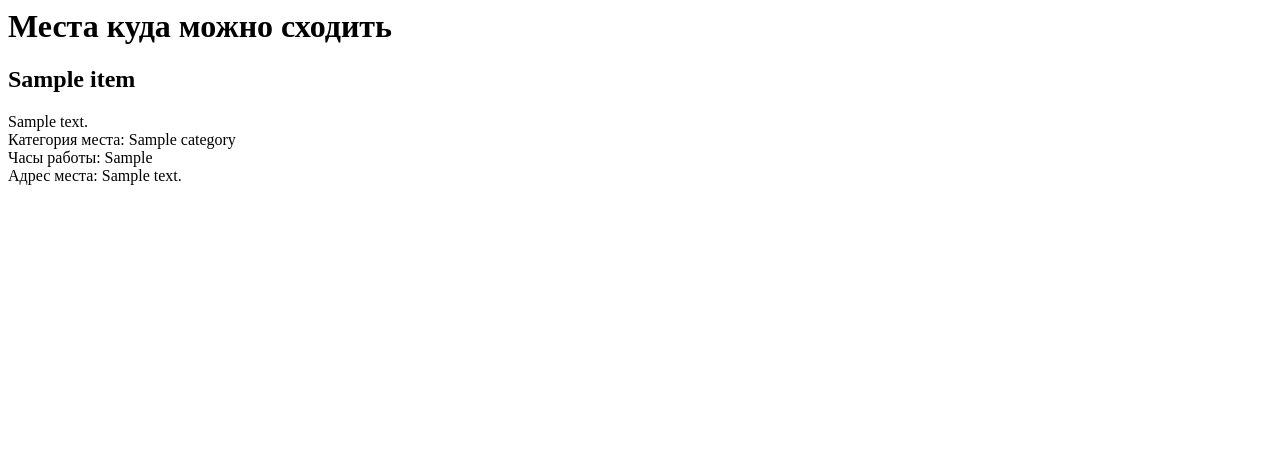
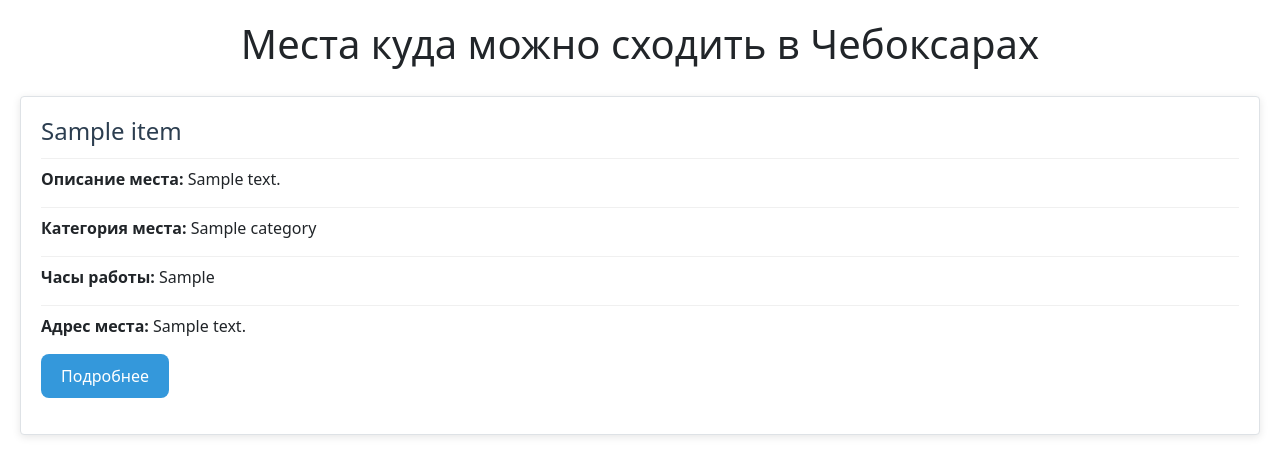
Before and after one commit to Fawere54/Website, a Flask app: template templates/place.html in a window 1280 px wide. Shown: the top 476 px of the page. Run offline with Flask 3, Linux system fonts and the light colour scheme; the template is opened without the code that fills it: most values are stand-ins (such as "Sample title", 1, 10 or a date in 2020).

Commit message:
Add css and details place

```diff
--- a/app.py
+++ b/app.py
@@ -1,4 +1,4 @@
-from flask import Flask, render_template, redirect
+from flask import Flask, render_template, redirect, request
 from flask_wtf import FlaskForm
 from wtforms import StringField, PasswordField, BooleanField, SubmitField
 from wtforms.validators import DataRequired
@@ -6,9 +6,10 @@ from data import db_session
 from data.places import Places
 from data.users import User
 from forms.user import RegisterForm
+from datetime import datetime
 
 app = Flask(__name__)
-app.config['SECRET_KEY'] = '?'
+app.config['SECRET_KEY'] = 'qwerty_zcvbn'
 
 
 @app.route('/registration', methods=['GET', 'POST'])
@@ -32,17 +33,38 @@ def registration():
         user.set_password(form.password.data)
         db_sess.add(user)
         db_sess.commit()
-        return redirect('/main')
+        return redirect('/')
     return render_template('registration.html', title='Регистрация', form=form)
 
 
-@app.route('/main')
+@app.route('/')
 def main():
     db_session.global_init("db/places.db")
     db_sess = db_session.create_session()
-    place = db_sess.query(Places)
-    print(place)
-    return render_template("place.html", places=place)
+    plac = db_sess.query(Places)
+    return render_template("place.html", places=plac)
+
+
+@app.route('/place')
+def show_place():
+    place_id = request.args.get('id')
+    print(place_id)
+
+    if not place_id:
+        return "ID не указан", 400
+
+    tme = datetime.now().strftime("%H")
+    db_sess = db_session.create_session()
+    place = db_sess.query(Places).get(place_id)
+    if int(tme) >= place.open_hour and int(tme) < place.close_hour:
+        tr_tme = True
+    else:
+        tr_tme = False
+
+    if not place:
+        return "Место не найдено", 404
+
+    return render_template('places_details.html', place=place, tme=tr_tme)
 
 
 if __name__ == '__main__':
--- a/data/users.py
+++ b/data/users.py
@@ -13,8 +13,6 @@ class User(SqlAlchemyBase):
     email = sqlalchemy.Column(sqlalchemy.String,
                               index=True, unique=True, nullable=True)
     hashed_password = sqlalchemy.Column(sqlalchemy.String, nullable=True)
-    created_date = sqlalchemy.Column(sqlalchemy.DateTime,
-                                     default=datetime.datetime.now)
     liked_places = sqlalchemy.Column(sqlalchemy.JSON, default=[])
 
     def set_password(self, password):
--- /dev/null
+++ b/static/css/place.css
@@ -0,0 +1,116 @@
+/* Для основного текста */
+.main {
+    text-align: center;
+    margin-top: 20px;
+}
+
+/* Для мест */
+.places {
+    margin: 0 auto;
+    padding: 20px;
+    display: flex;
+    flex-direction: column;
+    gap: 20px;
+}
+
+.places .col-md6 {
+    background: white;
+    border-radius: 12px;
+    padding: 20px;
+    margin: 0;
+    box-shadow: 0 2px 8px rgba(0, 0, 0, 0.1);
+    transition: transform 0.2s ease, box-shadow 0.2s ease;
+    border: 1px solid #e0e0e0;
+}
+
+.places .col-md6 h2 {
+    color: #2c3e50;
+    margin-top: 0;
+    margin-bottom: 12px;
+    font-size: 1.5rem;
+}
+
+.places .col-md6 div {
+    margin: 8px 0;
+    line-height: 1.5;
+}
+
+.places .col-md6 div:not(:first-child) {
+    padding: 8px 0;
+    border-top: 1px solid #f0f0f0;
+}
+
+.places .col-md6 div:nth-child(3)::before {
+    font-weight: bold;
+}
+
+.places .col-md6 div:nth-child(4)::before {
+    font-weight: bold;
+}
+
+.places .col-md6 div:nth-child(5)::before {
+    font-weight: bold;
+}
+
+/* Для кнопки */
+.btn {
+    display: inline-block;
+    padding: 10px 20px;
+    font-size: 16px;
+    font-weight: 500;
+    text-align: center;
+    text-decoration: none;
+    border: none;
+    border-radius: 8px;
+    cursor: pointer;
+    transition: all 0.3s ease;
+    background-color: #3498db;
+    color: white;
+}
+
+.btn:hover {
+    background-color: #2980b9;
+    transform: translateY(-2px);
+    box-shadow: 0 4px 8px rgba(0, 0, 0, 0.2);
+}
+
+.btn:active {
+    transform: translateY(0);
+    box-shadow: 0 2px 4px rgba(0, 0, 0, 0.1);
+}
+
+/* Для двух фото */
+.photo-row {
+    display: flex;
+    gap: 15px;
+    margin: 20px 0;
+    flex-wrap: wrap; /* чтобы на мобильных переносились */
+}
+
+.photo-row img {
+    flex: 1;
+    height: 250px;
+    object-fit: cover;
+    border-radius: 12px;
+    transition: transform 0.3s, box-shadow 0.3s;
+    cursor: pointer;
+}
+
+.photo-row img:hover {
+    transform: scale(1.02);
+    box-shadow: 0 6px 14px rgba(0,0,0,0.2);
+}
+
+/* Для одного фото */
+.single-photo {
+    width: 100%;
+    height: 250px;
+    object-fit: cover;
+    border-radius: 12px;
+    margin: 20px 0;
+    transition: transform 0.3s;
+}
+
+.single-photo:hover {
+    transform: scale(1.01);
+}
--- a/templates/place.html
+++ b/templates/place.html
@@ -1,20 +1,35 @@
 {% block content %}
-<h1>Места куда можно сходить</h1>
-{% for item in places%}
-<div class="col-md6 border rounded">
-    <h2>{{item.title}}</h2>
-    <div>
-        {{item.description}}
+<html lang="en">
+<head>
+  <meta charset="utf-8">
+  <meta name="viewport" content="width=device-width, initial-scale=1, shrink-to-fit=no">
+  <link rel="stylesheet"
+  href="https://cdn.jsdelivr.net/npm/bootstrap@5.0.0-beta1/dist/css/bootstrap.min.css"
+  integrity="sha384-giJF6kkoqNQ00vy+HMDP7azOuL0xtbfIcaT9wjKHr8RbDVddVHyTfAAsrekwKmP1"
+  crossorigin="anonymous">
+  <link rel="stylesheet" type="text/css" href="{{ url_for('static', filename='css/place.css') }}" />
+  <title>Places in Cheboksary</title>
+</head>
+<body>
+  <h1 class="main">Места куда можно сходить в Чебоксарах</h1>
+  <div class="places">
+    {% for item in places%}
+    <div class="col-md6 border rounded">
+      <h2>{{item.title}}</h2>
+      {% if item.name_photo_main %}
+        <img class="single-photo" src="{{ url_for('static', filename='images/' + item.name_photo_main) }}" alt="Фото">
+      {% endif %}
+      <div><b>Описание места:</b> {{item.description}}</div>
+      <div><b>Категория места:</b> {{item.category}}</div>
+      <div><b>Часы работы:</b> {{item.opening_hours}}</div>
+      <div><b>Адрес места:</b> {{item.address}}</div>
+      <form action="/place" method="GET">
+        <input type="hidden" name="id" value="{{ item.id }}">
+        <button class="btn">Подробнее</button>
+      </form>
     </div>
-    <div>
-        Категория места: {{item.category}}
-    </div>
-    <div>
-        Часы работы: {{item.opening_hours}}
-    </div>
-    <div>
-        Адрес места: {{item.address}}
-    </div>
-</div>
-{% endfor %}
+    {% endfor %}
+  </div>
+</body>
+</html>
 {% endblock %}
```
Also changed, not shown: add_place.py (+71 -5 lines), data/places.py (+7 -0 lines), templates/places_details.html (added, +37 -0 lines), db/places.db, static/css/style.css (deleted), static/images/details1_1.jpg (added), static/images/details2_1.jpg (added), static/images/main1_1.jpg (added), static/images/main2_1.jpeg (added).
